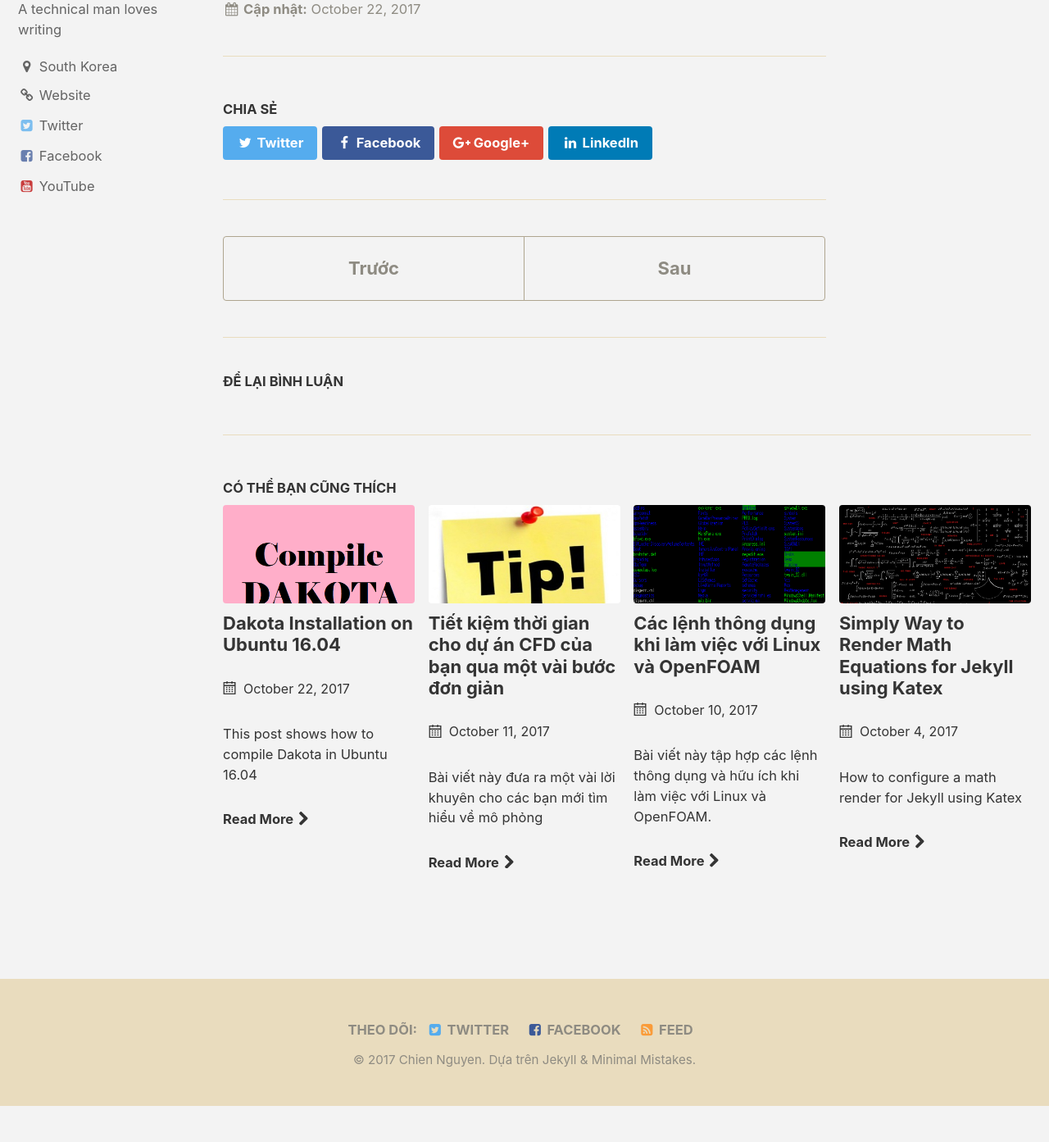
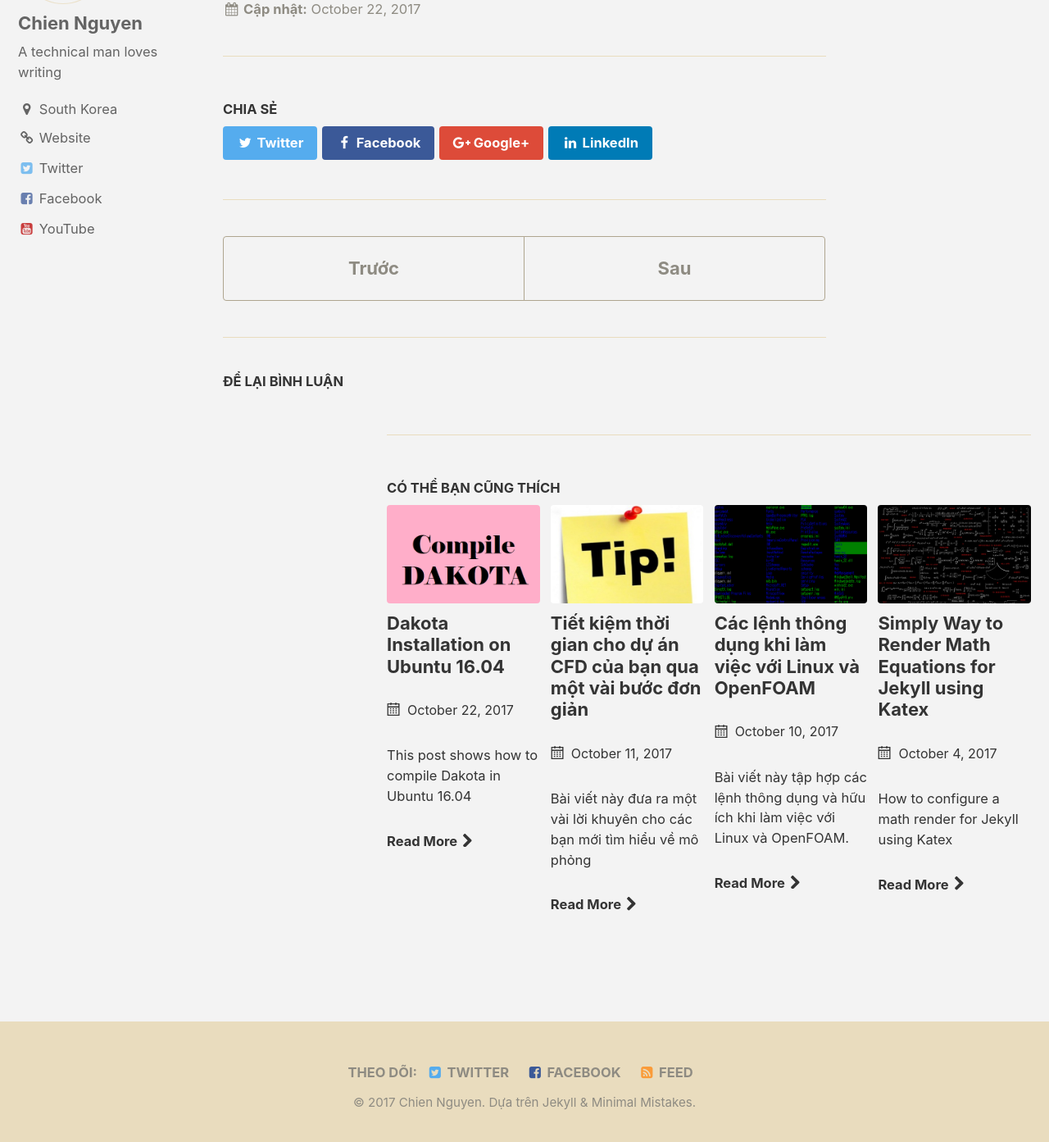
Before and after one commit to chienfm/chienfm.github.io, a Jekyll site: the page built from _posts/2017-10-04-Manifold-Simulation.md, in a window 1280 px wide and 1400 px high, scrolled down 1024 px. Shown: the top 1393 px of the window at 82% size. Built offline with Jekyll 4.4.1, drawn with Linux system fonts in a browser that asks for light colours; nearby versions of some CDN libraries; comment, search, counter and statistics services are not loaded; before the commit the page ends 2373 px from its top, so only the background shows below that.

Commit message:
Test Page Related Width

```diff
--- a/_sass/minimal-mistakes/_page.scss
+++ b/_sass/minimal-mistakes/_page.scss
@@ -411,11 +411,11 @@
 
   @include breakpoint($large) {
     float: right;
-    width: calc(100% - #{$right-sidebar-width-narrow});
+    width: calc(100% - #{$right-sidebar-width-narrow} - 200px);
   }
 
   @include breakpoint($x-large) {
-    width: calc(100% - #{$right-sidebar-width});
+    width: calc(100% - #{$right-sidebar-width} - 200px);
   }
 
   a {
```
